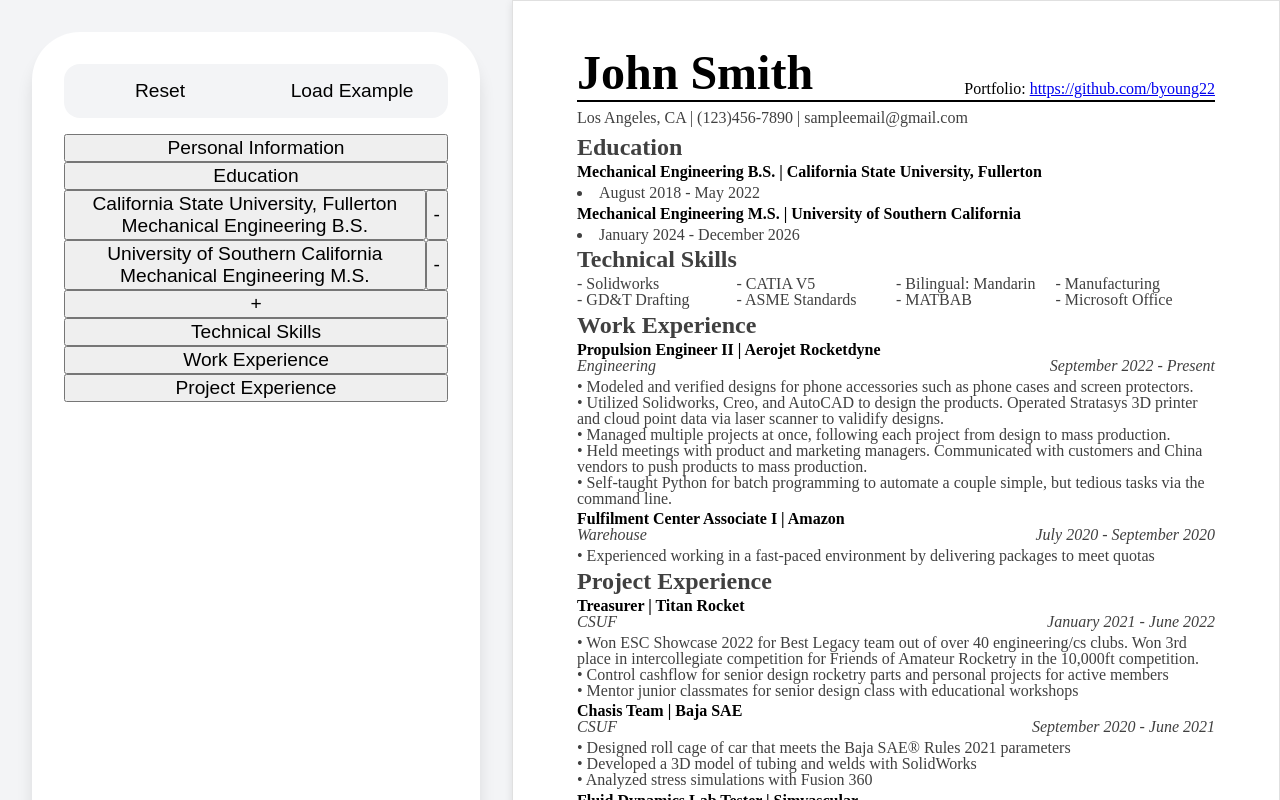
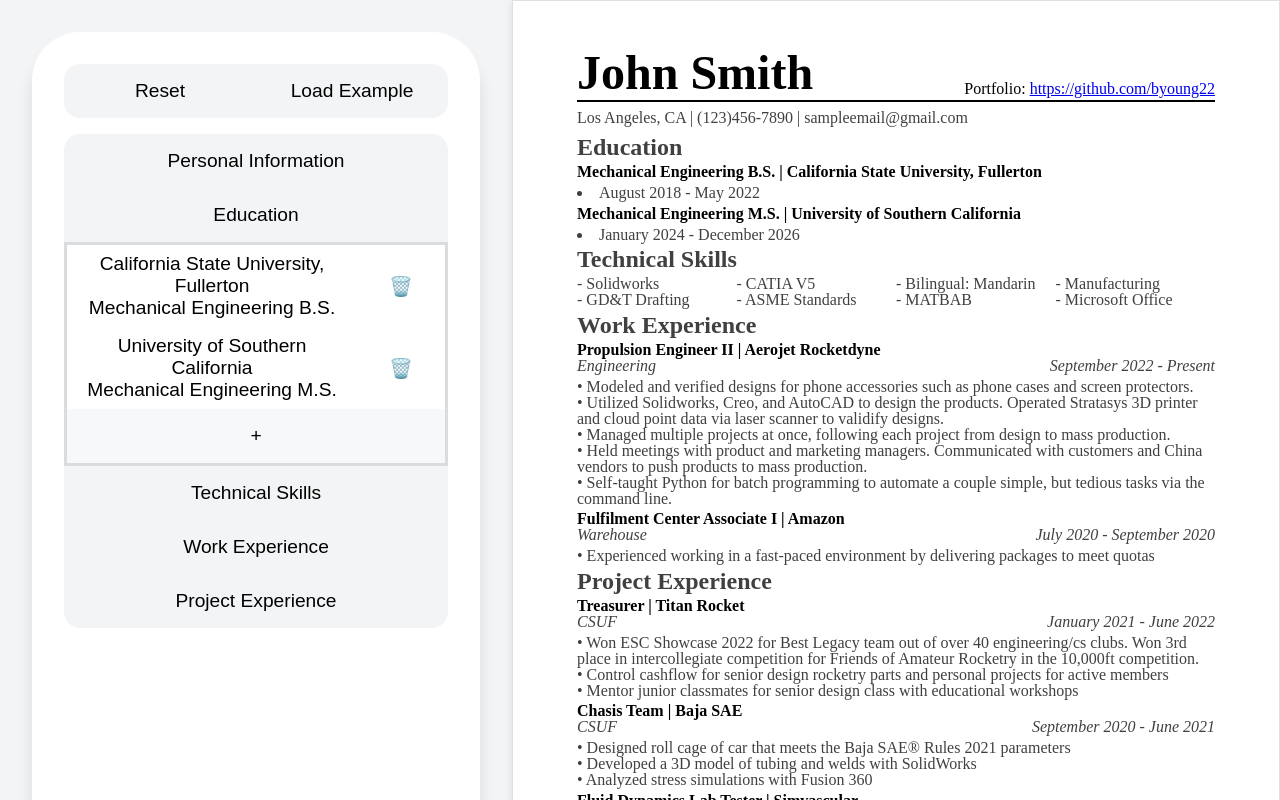
Before and after one commit to byoung22/resume-builder, a React (Vite) app: page / in a window 1280 px wide. Both pictures are taken after a click on the button "Education". Shown: the top 800 px of the page. Built offline with nearby package versions, Linux system fonts and the light colour scheme.

Commit message:
Stylized all forms

```diff
--- a/src/App.jsx
+++ b/src/App.jsx
@@ -50,12 +50,14 @@ export default function App() {
   // Change selection
   function selectCategory(e) {
     setCategory(e.target.dataset.key);
-    setItemId(null);  // Selecting another category unfocuses item
+    setItemId(null); // Selecting another category unfocuses item
   }
   function selectItemId(e) {
     // Selecting the same item unfocuses the item IF NOT ON TECHNICAL SKILLS
     const id = e.target.dataset.id;
-    (id === itemId && category !== 'technicalSkills') ? setItemId(null) : setItemId(id);
+    id === itemId && category !== "technicalSkills"
+      ? setItemId(null)
+      : setItemId(id);
   }
 
   // Change data
@@ -74,7 +76,7 @@ export default function App() {
       cb(copy);
     }
 
-    if (category === 'personalInfo') setPersonalInfo({ ...personalInfo, [key]: value });
+    if (category === "personalInfo") setPersonalInfo({ ...personalInfo, [key]: value });
     if (category === "education") findChangedItem(education, setEducation);
     if (category === "technicalSkills") findChangedItem(technicalSkills, setTechnicalSkills);
     if (category === "workExperience") findChangedItem(workExperience, setWorkExperience);
@@ -98,7 +100,7 @@ export default function App() {
     if (category === "projectExperience") findItem(projectExperience, setProjectExperience);
 
     // If you delete the selected item, the form will need to be empty
-    if(deletedId === itemId) setItemId(null);
+    if (deletedId === itemId) setItemId(null);
   }
   function addSection(newObj) {
     function pushNewObj(arr, cb) {
@@ -121,7 +123,11 @@ export default function App() {
           <button onClick={reset}>Reset</button>
           <button onClick={loadSample}>Load Example</button>
         </div>
-        <button onClick={selectCategory} data-key="personalInfo">
+        <button
+          onClick={selectCategory}
+          data-key="personalInfo"
+          className="category"
+        >
           Personal Information
         </button>
         {category === "personalInfo" && (
@@ -131,7 +137,11 @@ export default function App() {
             changeSection={changeSection}
           />
         )}
-        <button onClick={selectCategory} data-key="education">
+        <button
+          onClick={selectCategory}
+          data-key="education"
+          className="category"
+        >
           Education
         </button>
         {category === "education" && (
@@ -144,7 +154,11 @@ export default function App() {
             selectItemId={selectItemId}
           />
         )}
-        <button onClick={selectCategory} data-key="technicalSkills">
+        <button
+          onClick={selectCategory}
+          data-key="technicalSkills"
+          className="category"
+        >
           Technical Skills
         </button>
         {category === "technicalSkills" && (
@@ -156,7 +170,11 @@ export default function App() {
             selectItemId={selectItemId}
           />
         )}
-        <button onClick={selectCategory} data-key="workExperience">
+        <button
+          onClick={selectCategory}
+          data-key="workExperience"
+          className="category"
+        >
           Work Experience
         </button>
         {category === "workExperience" && (
@@ -169,7 +187,11 @@ export default function App() {
             selectItemId={selectItemId}
           />
         )}
-        <button onClick={selectCategory} data-key="projectExperience">
+        <button
+          onClick={selectCategory}
+          data-key="projectExperience"
+          className="category"
+        >
           Project Experience
         </button>
         {category === "projectExperience" && (
--- a/src/components/InputEducation.jsx
+++ b/src/components/InputEducation.jsx
@@ -1,5 +1,5 @@
 import AddInput from "./AddInput";
-import { v4 as uuidv4 } from 'uuid';
+import { v4 as uuidv4 } from "uuid";
 
 function EducationList({ arr, selectItemId, deleteSection }) {
   return arr.map((school) => {
@@ -10,7 +10,9 @@ function EducationList({ arr, selectItemId, deleteSection }) {
           <br />
           {school.degree}
         </button>
-        <button onClick={() => deleteSection(school.id)}>-</button>
+        <button onClick={() => deleteSection(school.id)} className="delete">
+          🗑️
+        </button>
       </div>
     );
   });
@@ -35,18 +37,24 @@ export default function InputEducation({
   function addValue() {
     const obj = {
       id: uuidv4(),
-      degree: '',
-      school: '',
-      startDate: '',
-      endDate: ''
-    }
+      degree: "",
+      school: "",
+      startDate: "",
+      endDate: "",
+    };
     addSection(obj);
   }
 
   return (
-    <div className="education-section">
-      <EducationList arr={education} selectItemId={selectItemId} deleteSection={deleteSection}/>
-      <button onClick={addValue} className="add-button">+</button>
+    <div className="section">
+      <EducationList
+        arr={education}
+        selectItemId={selectItemId}
+        deleteSection={deleteSection}
+      />
+      <button onClick={addValue} className="add-button">
+        +
+      </button>
       {itemId !== null && (
         <div className="form">
           <AddInput
--- a/src/components/InputExperience.jsx
+++ b/src/components/InputExperience.jsx
@@ -1,5 +1,5 @@
 import AddInput from "./AddInput";
-import { v4 as uuidv4 } from 'uuid';
+import { v4 as uuidv4 } from "uuid";
 
 function ExperienceList({ arr, selectItemId, deleteSection }) {
   return arr.map((item) => {
@@ -10,7 +10,9 @@ function ExperienceList({ arr, selectItemId, deleteSection }) {
           <br />
           {item.organization}
         </button>
-        <button onClick={() => deleteSection(item.id)}>-</button>
+        <button onClick={() => deleteSection(item.id)} className="delete">
+          🗑️
+        </button>
       </div>
     );
   });
@@ -35,24 +37,26 @@ export default function InputExperience({
   function addValue() {
     const obj = {
       id: uuidv4(),
-      department: '',
-      organization: '',
-      position: '',
-      startDate: '',
-      endDate: '',
-      description: ''
-    }
-    addSection(obj)
+      department: "",
+      organization: "",
+      position: "",
+      startDate: "",
+      endDate: "",
+      description: "",
+    };
+    addSection(obj);
   }
   return (
-    <div>
+    <div className="section">
       <ExperienceList
         arr={experience}
         itemId={itemId}
         selectItemId={selectItemId}
         deleteSection={deleteSection}
       />
-      <button onClick={addValue} className="add-button">+</button>
+      <button onClick={addValue} className="add-button">
+        +
+      </button>
       {itemId !== null && (
         <div className="form">
           <AddInput
--- a/src/components/InputPersonal.jsx
+++ b/src/components/InputPersonal.jsx
@@ -2,7 +2,7 @@ import AddInput from "./AddInput";
 
 export default function InputPersonal({ personalInfo, changeSection }) {
   return (
-    <div className="form">
+    <div className="form section">
       <AddInput
         label={"Full Name: "}
         id={"name"}
--- a/src/components/InputTechnicalSkills.jsx
+++ b/src/components/InputTechnicalSkills.jsx
@@ -1,4 +1,4 @@
-import { v4 as uuidv4 } from 'uuid';
+import { v4 as uuidv4 } from "uuid";
 
 export default function InputTechnicalSkills({
   technicalSkills,
@@ -10,27 +10,32 @@ export default function InputTechnicalSkills({
   function addValue() {
     const obj = {
       id: uuidv4(),
-      skill: ''
-    }
-    addSection(obj)
+      skill: "",
+    };
+    addSection(obj);
   }
   return (
-    <div className='form'>
+    <div className="section">
       {technicalSkills.map((skill) => {
         return (
-          <div className='item-container' key={skill.id}>
+          <div className="item-container" key={skill.id}>
             <input
               onFocus={selectItemId}
               onChange={changeSection}
               value={skill.skill}
               data-key={"skill"}
               data-id={skill.id}
+              className="item"
             />
-            <button onClick={() => deleteSection(skill.id)}>-</button>
+            <button onClick={() => deleteSection(skill.id)} className="delete">
+              🗑️
+            </button>
           </div>
         );
       })}
-      <button onClick={addValue} className='add-button'>+</button>
+      <button onClick={addValue} className="add-button">
+        +
+      </button>
     </div>
   );
 }
--- a/src/styles/App.css
+++ b/src/styles/App.css
@@ -15,35 +15,46 @@ input {
   box-shadow: 0 1rem 1rem rgba(0, 0, 0, 0.1);
   border-radius: 3rem;
 
-  .container {
+  .reset-container > button,
+  > button {
+    padding: 1rem;
+    border: 0;
+    background-color: var(--secondary-color);
+    &:hover {
+      background-color: var(--secondary-hover);
+    }
+  }
+  > :nth-child(2) {
+    border-radius: 1rem 1rem 0 0;
+  }
+  > :last-child {
+    border-radius: 0 0 1rem 1rem;
+  }
+  .reset-container {
+    display: flex;
     margin-bottom: 1rem;
-    :first-child{
+    :first-child {
       border-radius: 1rem 0 0 1rem;
     }
-    :last-child{
+    :last-child {
       border-radius: 0 1rem 1rem 0;
     }
     > button {
-      padding: 1rem;
-      border: 0;
-      background-color: #f3f4f6;
-    }
-    :hover {
-      background-color: #dbdcdf;
-    }
-  }
-  .reset-container {
-    display: flex;
-    >button {
       flex: 1;
     }
   }
   .form {
     display: flex;
     flex-direction: column;
+    padding: 1rem;
+    > input {
+      margin: 0.5rem 0;
+    }
   }
   .add-button {
+    background-color: #f7f8fa;
     width: 100%;
+    padding: 1rem;
   }
   .item-container {
     display: flex;
@@ -53,7 +64,27 @@ input {
     }
   }
 }
-
+.section {
+  border: 0.2rem solid var(--secondary-hover);
+  .item-container {
+    .item {
+      padding: 0.5rem;
+    }
+    .delete {
+      padding: 0.5rem 2rem;
+      &:hover {
+        background-color: rgb(255, 112, 112);
+      }
+    }
+  }
+}
+.section button {
+  background-color: transparent;
+  border: 0;
+  &:hover {
+    background-color: var(--secondary-hover);
+  }
+}
 
 @media (max-width: 600px) {
   :root {
--- a/src/styles/index.css
+++ b/src/styles/index.css
@@ -124,7 +124,8 @@ table {
 }
 :root {
   --secondary-color: #f3f4f6;
-  font-family:'Times New Roman', Times, serif;
+  --secondary-hover: #dbdcdf;
+  font-family: "Times New Roman", Times, serif;
 }
 * {
   box-sizing: border-box;
```
